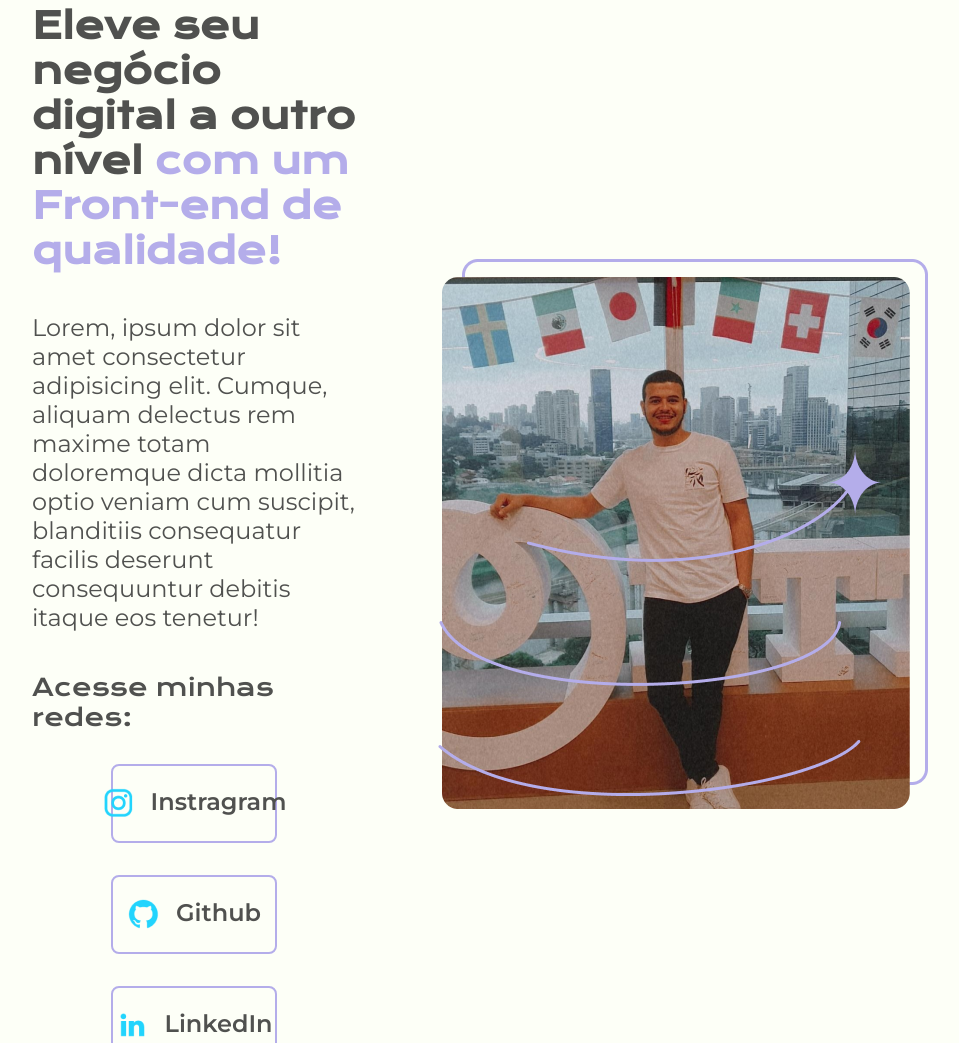
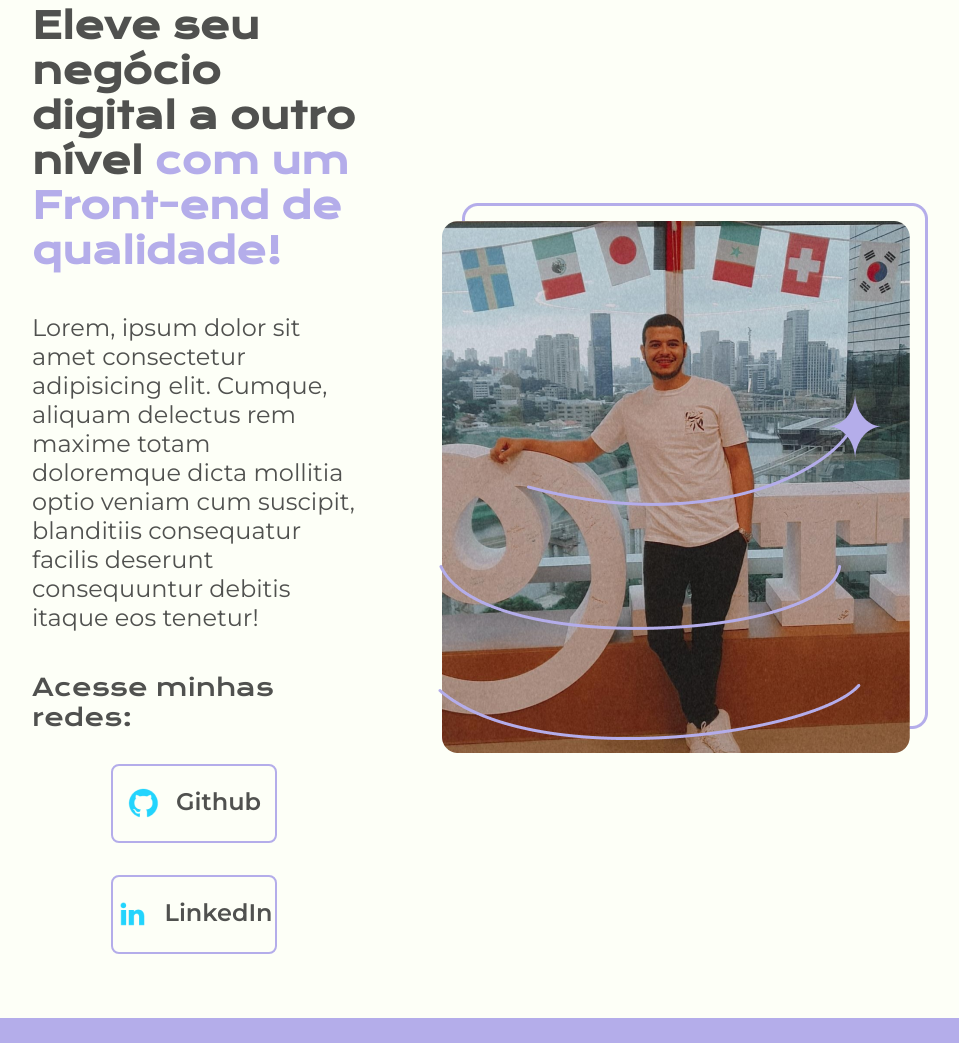
Before and after one commit to alisson-vml/portifolio-test, a plain HTML site: page index.html in a window 1280 px wide. Shown: the part 124-1167 px from the top of the page, without its empty margins (160-1119 px from the left). Drawn offline with nearby package versions, Linux system fonts and the light colour scheme.

Commit message:
fix: remove Instagram

```diff
--- a/index.html
+++ b/index.html
@@ -32,14 +32,12 @@
 
             <div class="apresentacao__links">
                 <h2 class="apresentacao_links_subtitulo">Acesse minhas redes:</h2>
-                <a target="_blank" class="apresentacao__links__navegacao" href="https://instagram.com/ali_vitor">
-                    <img src="assets/instagram.png" alt="">
-                    Instragram</a>
                 <a target="_blank" class="apresentacao__links__navegacao" href="https://github.com/alisson-vml">
                     <img src="assets/github.png" alt="">
                     Github
                 </a>
-                <a target="_blank" class="apresentacao__links__navegacao" href="https://www.linkedin.com/in/alissonvitor/">
+                <a target="_blank" class="apresentacao__links__navegacao"
+                    href="https://www.linkedin.com/in/alissonvitor/">
                     <img src="assets/linkedin.png" alt="">
                     LinkedIn
                 </a>
```
